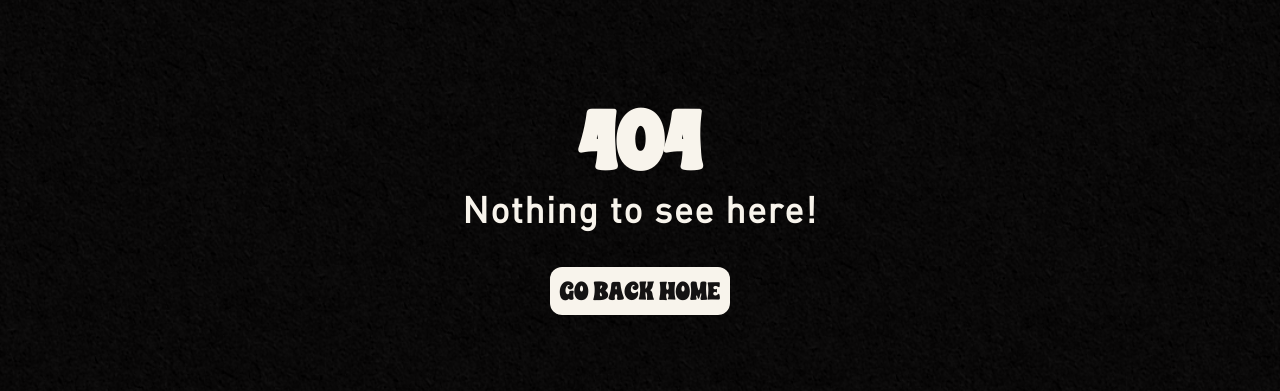
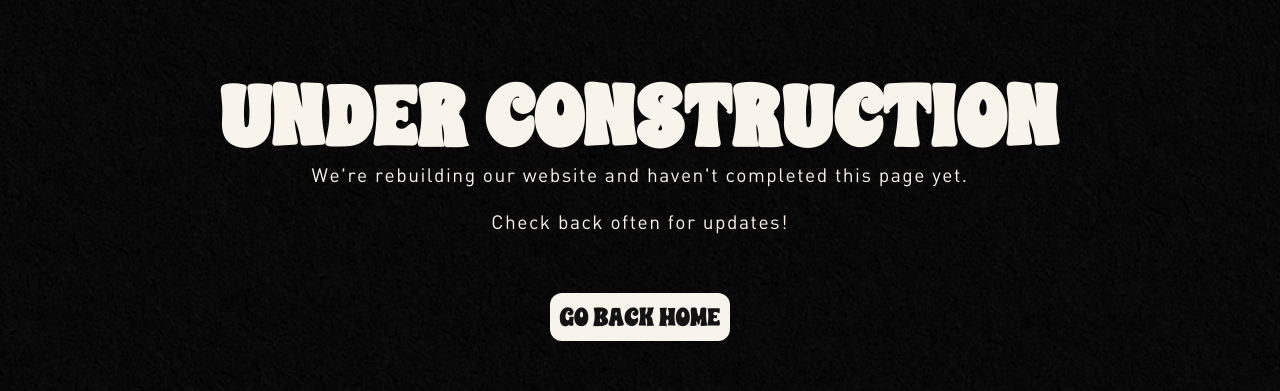
Before and after one commit to amandala/archiveww, a Next.js app: page /404 in a window 1280 px wide. Shown: the part 195-586 px from the top of the page. Built offline with nearby package versions, Linux system fonts and the light colour scheme.

Commit message:
Under construction component put on 404 page and all routes on footer updated

```diff
--- a/src/components/Footer/index.tsx
+++ b/src/components/Footer/index.tsx
@@ -20,19 +20,19 @@ export default function Footer() {
           <H4>Festival</H4>
           <ul className={styles.List}>
             <li>
-              <TextLink href="/">Tickets</TextLink>
+              <TextLink href="/tickets">Tickets</TextLink>
             </li>
             <li>
-              <TextLink href="/">Camping</TextLink>
+              <TextLink href="/camping">Camping</TextLink>
             </li>
             <li>
-              <TextLink href="/">Volunteer</TextLink>
+              <TextLink href="/volunteer">Volunteer</TextLink>
             </li>
             <li>
-              <TextLink href="/">Jobs</TextLink>
+              <TextLink href="/jobs">Jobs</TextLink>
             </li>
             <li>
-              <TextLink href="/">FAQ</TextLink>
+              <TextLink href="/faq">FAQ</TextLink>
             </li>
           </ul>
         </div>
@@ -40,19 +40,19 @@ export default function Footer() {
           <H4>Experience</H4>
           <ul className={styles.List}>
             <li>
-              <TextLink href="/">Stages</TextLink>
+              <TextLink href="/stages">Stages</TextLink>
             </li>
             <li>
-              <TextLink href="/">Vendors</TextLink>
+              <TextLink href="/vendors">Vendors</TextLink>
             </li>
             <li>
-              <TextLink href="/">Workshops</TextLink>
+              <TextLink href="/workshops">Workshops</TextLink>
             </li>
             <li>
-              <TextLink href="/">Art Installations</TextLink>
+              <TextLink href="/art">Art Installations</TextLink>
             </li>
             <li>
-              <TextLink href="/">Past Lineups</TextLink>
+              <TextLink href="/past-events">Past Lineups</TextLink>
             </li>
           </ul>
         </div>
@@ -109,10 +109,10 @@ export default function Footer() {
               <TextLink href="/about#directory">Directory</TextLink>
             </li>
             <li>
-              <TextLink href="/">Code of Conduct</TextLink>
+              <TextLink href="/code-of-conduct">Code of Conduct</TextLink>
             </li>
             <li>
-              <TextLink href="/">Terms & Conditions</TextLink>
+              <TextLink href="/terms">Terms & Conditions</TextLink>
             </li>
           </ul>
         </div>
--- /dev/null
+++ b/src/components/UnderConstruction/index.tsx
@@ -0,0 +1,25 @@
+import { chunkyHeart, dinCondensed } from "@/styles/fonts";
+import cx from "classnames";
+
+import styles from "./index.module.scss";
+import Button from "@/components/Button";
+import { Paragraph } from "../Typography";
+
+export default function UnderConstruction() {
+  return (
+    <>
+      <div className={styles.Wrapper}>
+        <h1 className={cx(chunkyHeart.className, styles.Number)}>
+          Under Construction
+        </h1>
+        <Paragraph>
+          We're rebuilding our website and haven't completed this page yet.
+        </Paragraph>
+        <Paragraph>Check back often for updates!</Paragraph>
+        <div className={styles.ButtonWrapper}>
+          <Button href="/">Go back home</Button>
+        </div>
+      </div>
+    </>
+  );
+}
--- a/src/pages/404/index.tsx
+++ b/src/pages/404/index.tsx
@@ -1,23 +1,25 @@
-import { Navbar } from "@/components/Navbar";
-import { chunkyHeart, dinCondensed } from "@/styles/fonts";
-import cx from "classnames";
+import UnderConstruction from "@/components/UnderConstruction";
 
-import styles from "./index.module.scss";
-import Link from "next/link";
-import Button from "@/components/Button";
+// export default function FourOhFour() {
+//   return (
+//     <>
+//       <div className={styles.Wrapper}>
+//         <h1 className={cx(chunkyHeart.className, styles.Number)}>404</h1>
+//         <h2 className={cx(dinCondensed.className, styles.Heading)}>
+//           Nothing to see here!
+//         </h2>
+//         <div className={styles.ButtonWrapper}>
+//           <Button href="/">Go back home</Button>
+//         </div>
+//       </div>
+//     </>
+//   );
+// }
 
 export default function FourOhFour() {
   return (
     <>
-      <div className={styles.Wrapper}>
-        <h1 className={cx(chunkyHeart.className, styles.Number)}>404</h1>
-        <h2 className={cx(dinCondensed.className, styles.Heading)}>
-          Nothing to see here!
-        </h2>
-        <div className={styles.ButtonWrapper}>
-          <Button href="/">Go back home</Button>
-        </div>
-      </div>
+      <UnderConstruction />
     </>
   );
 }
```
Also changed, not shown: src/components/UnderConstruction/index.module.scss (renamed from src/pages/404/index.module.scss).
